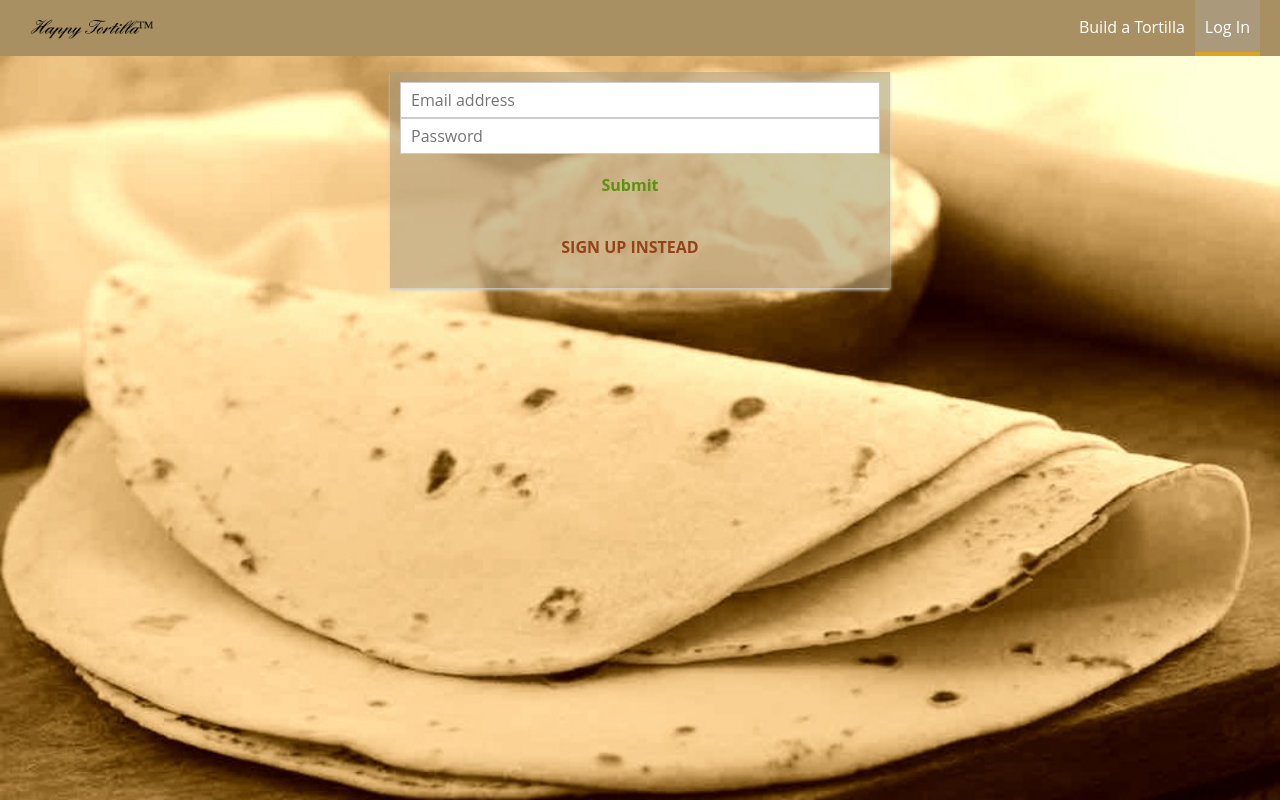
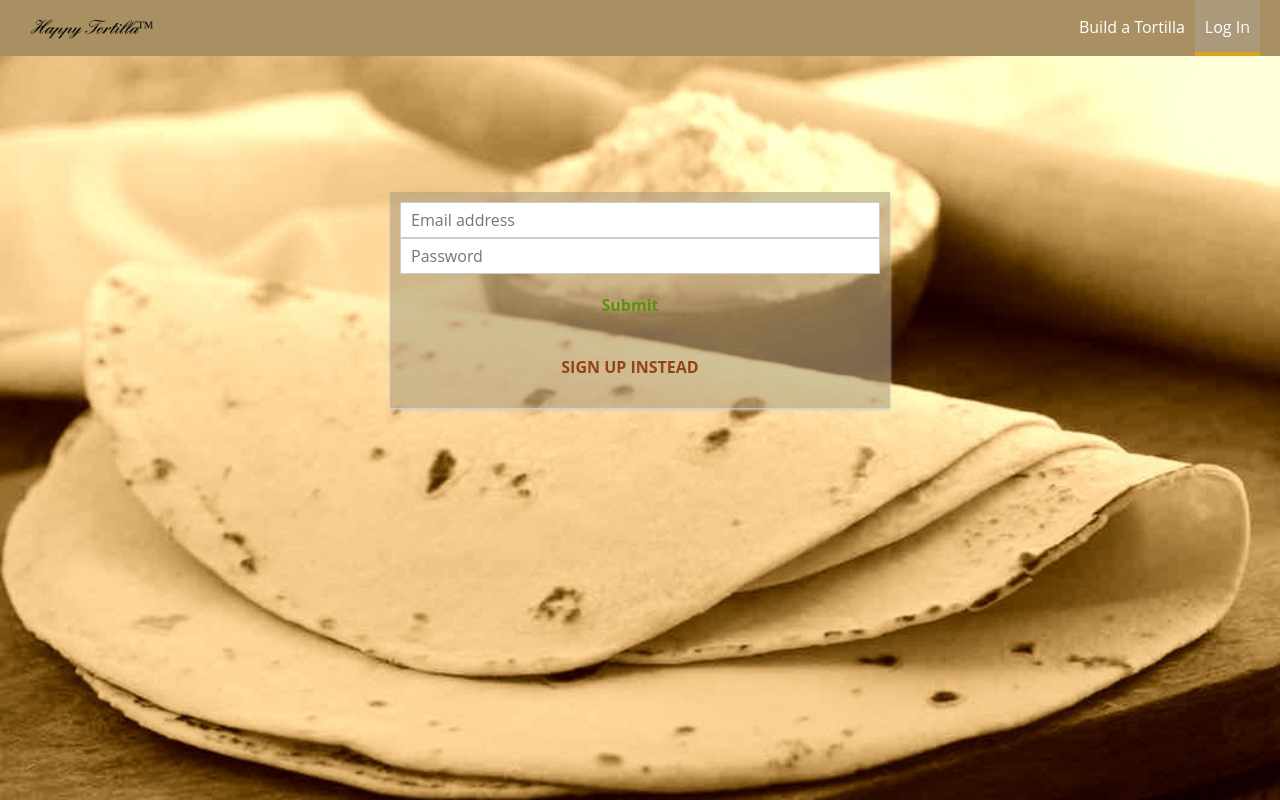
Before and after one commit to 777pretty/react-tf, a React app: page /auth in a window 1280 px wide. Built offline with nearby package versions, Linux system fonts and the light colour scheme.

Commit message:
Improve Auth position

```diff
--- a/src/containers/Auth/Auth.css
+++ b/src/containers/Auth/Auth.css
@@ -9,6 +9,10 @@
     box-sizing: border-box;
     /* background-color: rgb#F5DEB3; */
     background-color: rgb(175, 158, 127, 0.6);
+    position: absolute;
+     left: 50%;
+      top: 35%;
+    transform: translate(-50%, -50%);
 }
 
 
```
